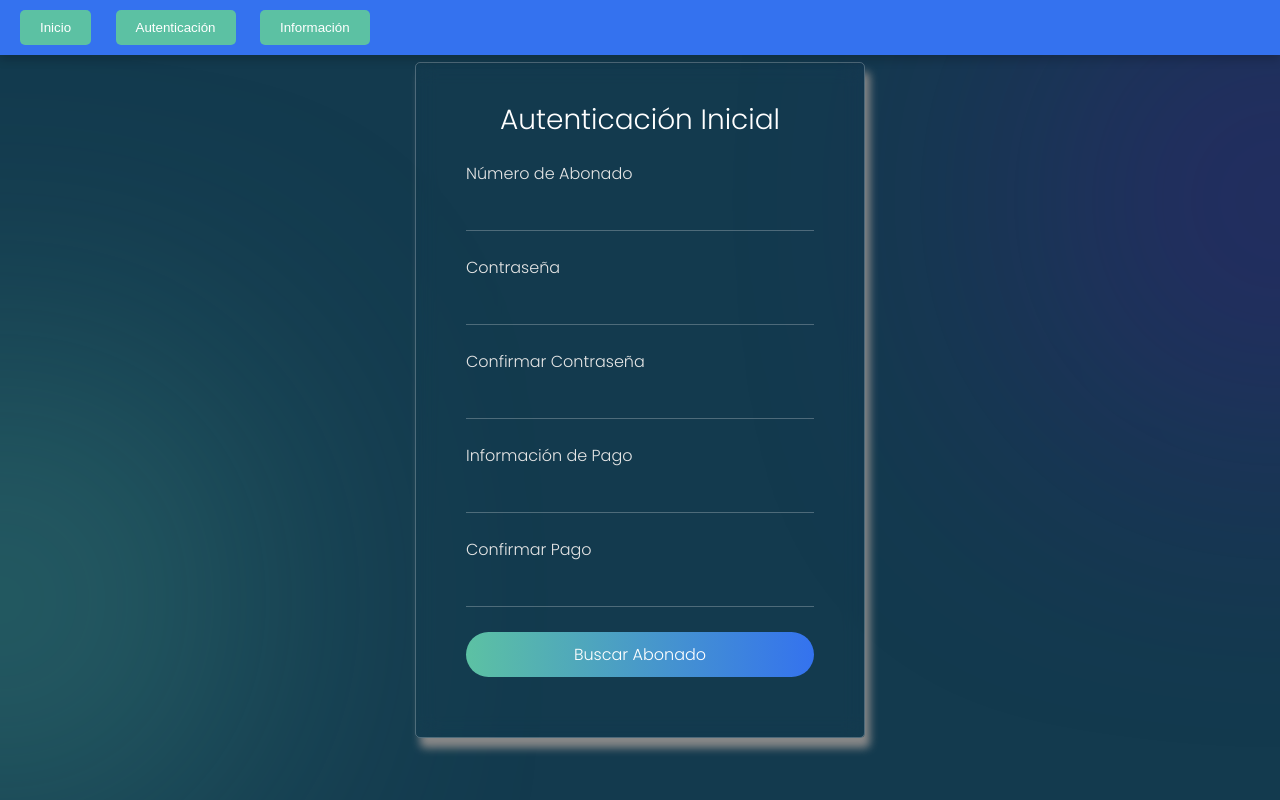
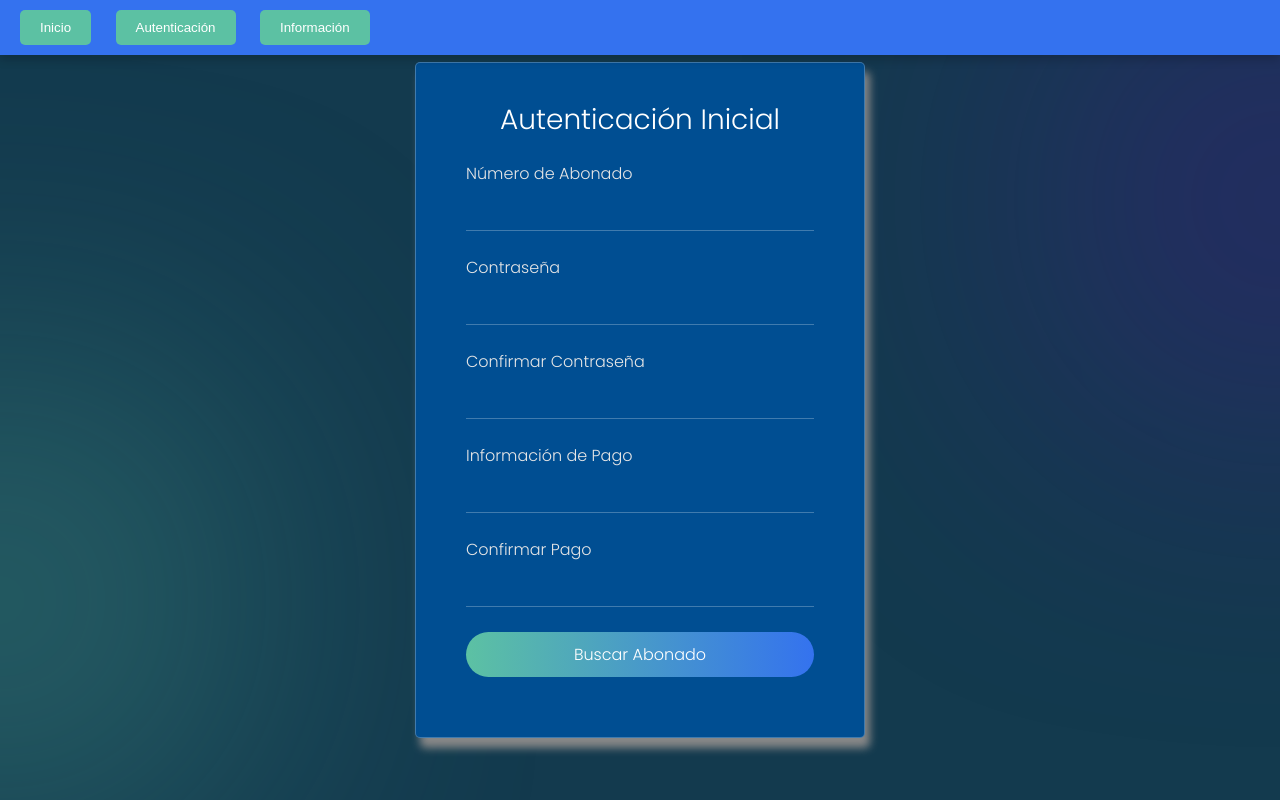
Before and after one commit to danielreg607/Sistemas-Celulares, a plain HTML site: page Main.html in a window 1280 px wide. Drawn offline with Linux system fonts and the light colour scheme.

Commit message:
Modificar-CSS

```diff
--- a/styles.css
+++ b/styles.css
@@ -89,6 +89,7 @@ a{
     border-radius: 5px;
     backdrop-filter: var(--blur);
     box-shadow: 5px 10px 8px #888888;
+    background-color: #004e92;
 }
 
 .form-content h3{
```
